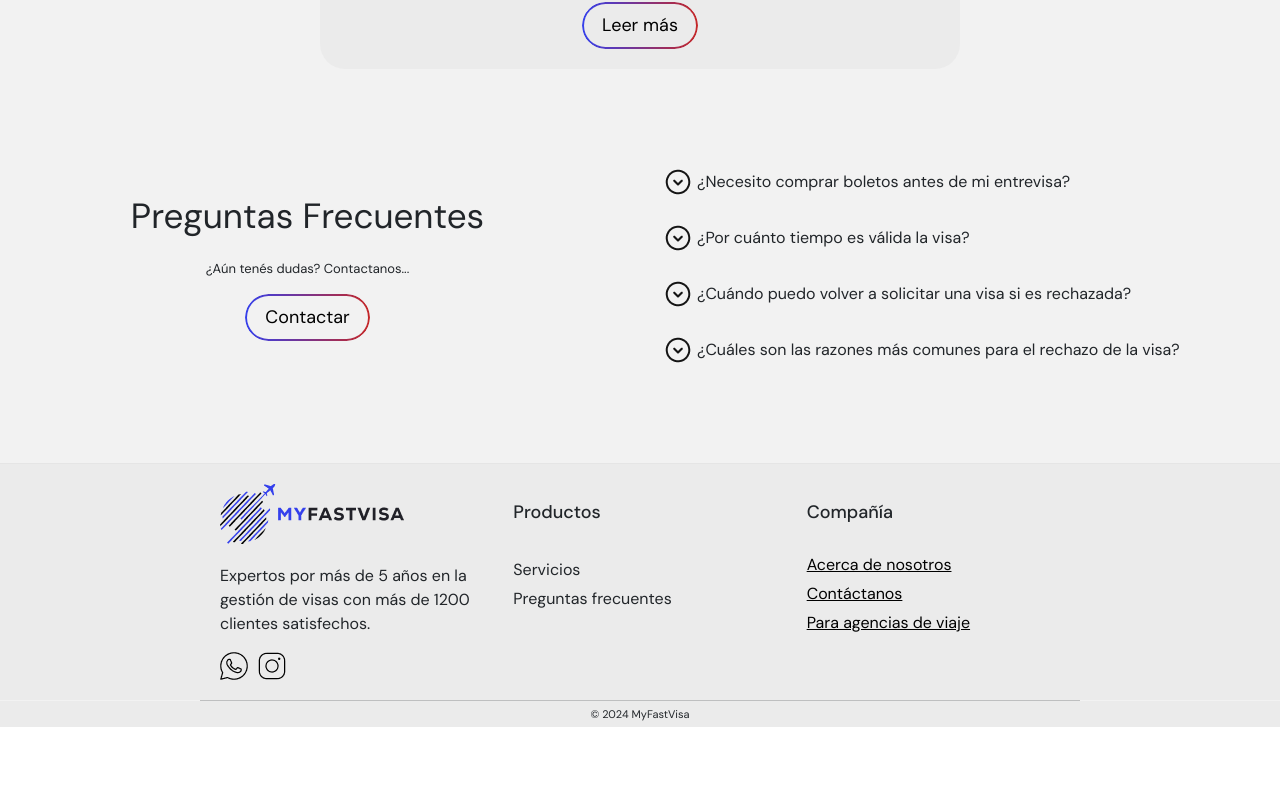
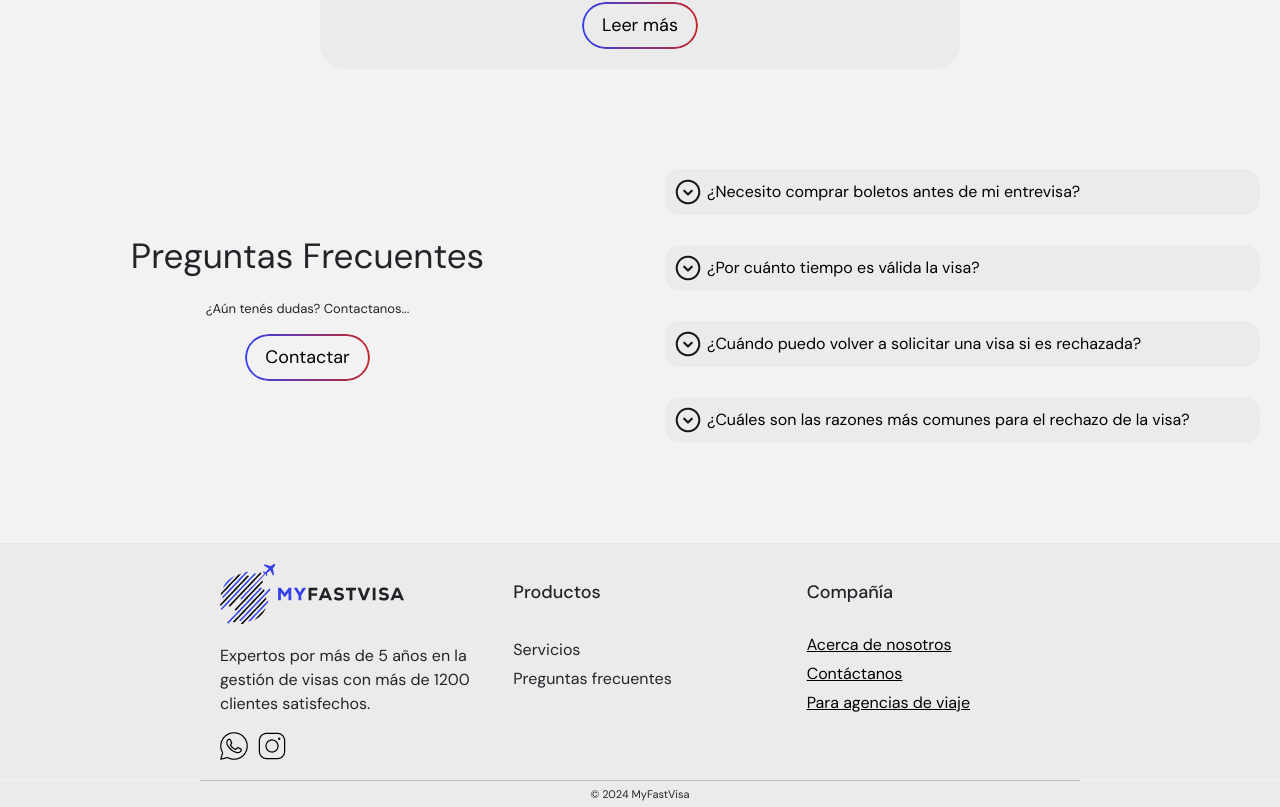
Before and after one commit to LeanCelle/MyFastVisa, a React (Create React App) app: page / in a window 1280 px wide. Shown: the part 2490-3297 px from the top of the page. Before the commit the page ends 3217 px from the top, so only its background shows below. Built offline with nearby package versions, Linux system fonts and the light colour scheme.

Commit message:
Modify styles

```diff
--- a/src/css/homestyle.css
+++ b/src/css/homestyle.css
@@ -190,6 +190,14 @@
 }
 .faq-title {
   font-size: 35px;
+}
+.div-transition {
+  align-items: start !important;
+  background-color: #EBEBEB; /* Añade un fondo negro */
+  padding: 10px; /* Agrega un padding si deseas espacio dentro del div */
+  margin-right: 20px;
+  border-radius: 15px; /* Opcional: bordes redondeados */
+  color: black; /* Opcional: cambia el texto a blanco para contraste */
 }
 .doubts {
   font-size: 13px;
@@ -748,7 +756,8 @@ hr {
   }
 
   .contenido-centro {
-    height: 70vh;
+    height: 80vh;
+    padding: 0px 30px;
   }
 
   .contenido-centro h1 {
@@ -766,6 +775,23 @@ hr {
     -webkit-text-fill-color: transparent;
     background-clip: text;
     color: transparent;
+  }
+  .card-container {
+    gap: 80px;
+  }
+  .cards {
+    width: 80vw;
+  }
+  .opinion-container {
+    flex-wrap: wrap;
+    display: flex;
+    justify-content: center;
+    gap: 50px;
+    margin: 0px 140px;
+  }
+  .opinion-cards {
+    width: 80vw;
+    height: auto;
   }
   .somePeople {
     font-size: 25px;
@@ -815,6 +841,7 @@ hr {
   }
   .div-transition {
     align-items: start !important;
+    width: 100%;
   }
   .faq-title {
     font-size: 25px;
```
